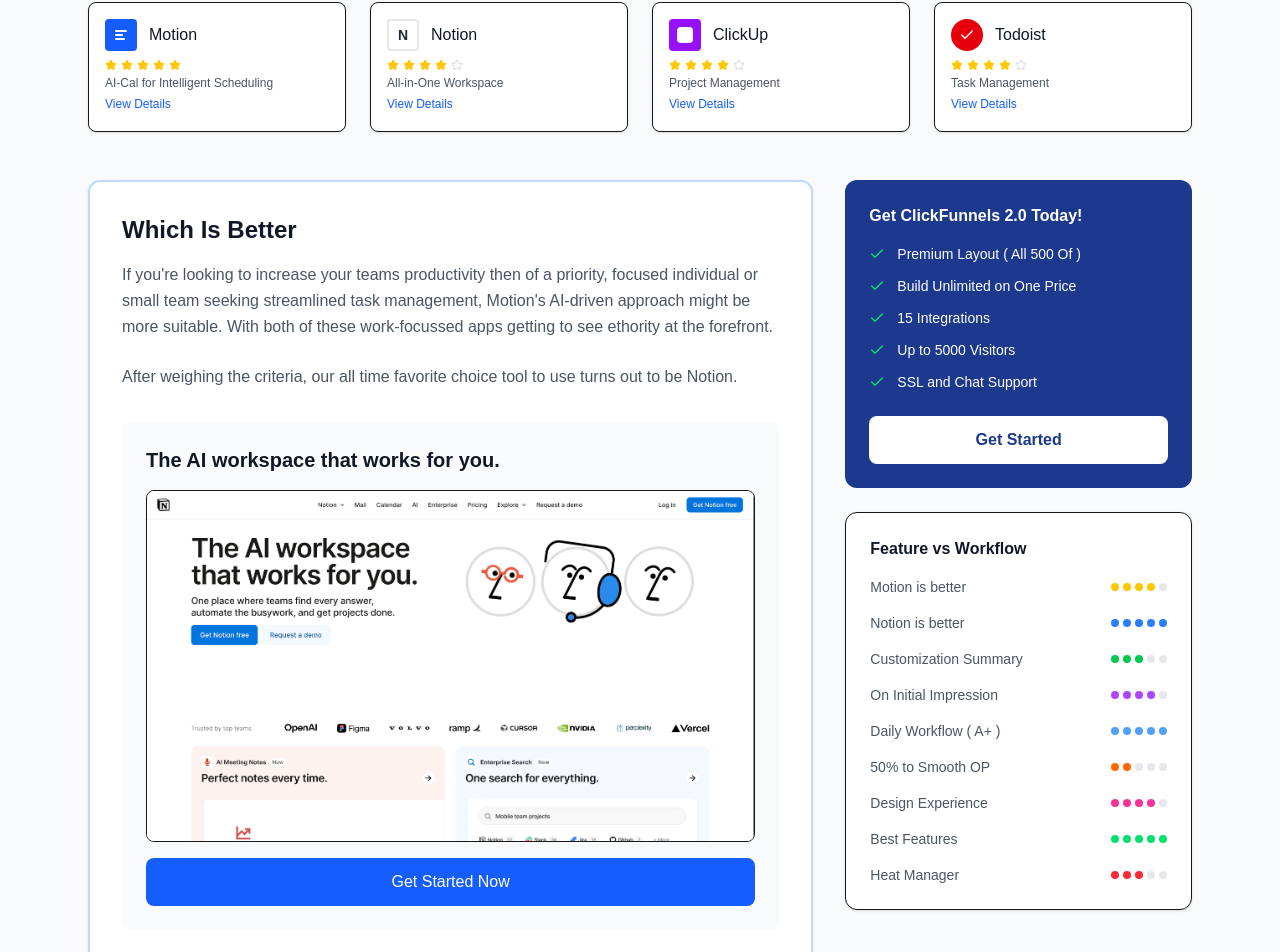
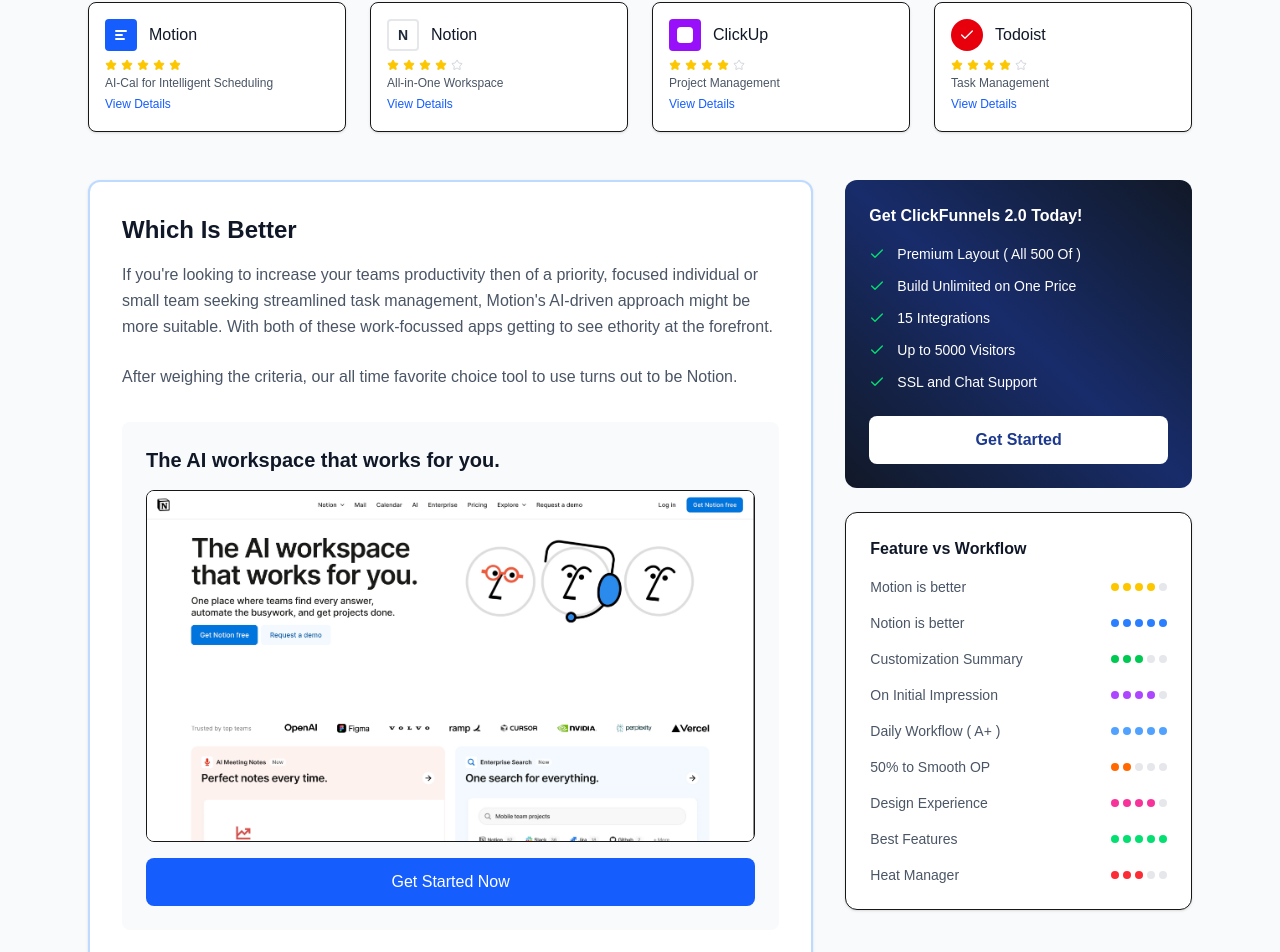
Before and after one commit to The-Abhishek-Singh/Just-chilling, a Next.js app: page / in a window 1280 px wide. Shown: the part 979-1931 px from the top of the page. Built offline with nearby package versions, Linux system fonts and the light colour scheme.

Commit message:
The Gradient update

```diff
--- a/src/Component/second.jsx
+++ b/src/Component/second.jsx
@@ -169,7 +169,7 @@
           {/* Right Sidebar */}
           <div className="space-y-6">
             {/* Get ClickFunnels 2.0 Card */}
-            <div className="bg-blue-900 text-white rounded-xl p-6">
+            <div className="bg-gradient-to-bl from-[#111827] via-[#182C6B] to-[#111827] text-white rounded-xl p-6">
               <h3 className="font-bold mb-4">Get ClickFunnels 2.0 Today!</h3>
               <ul className="space-y-3 mb-6">
                 <li className="flex items-center gap-3">
```
